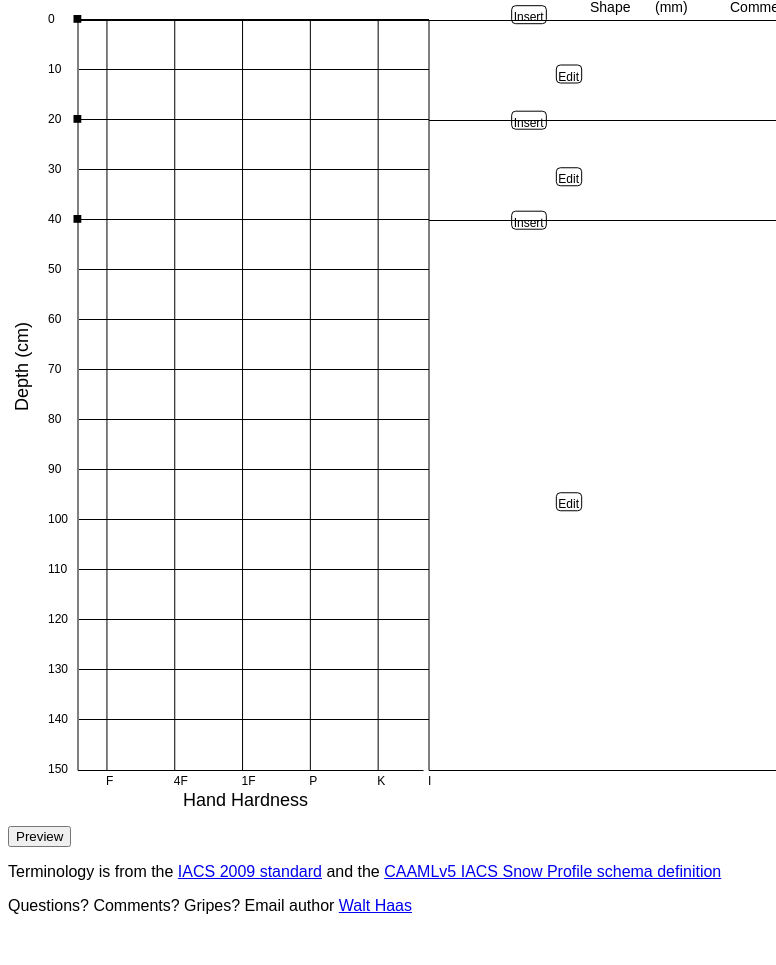
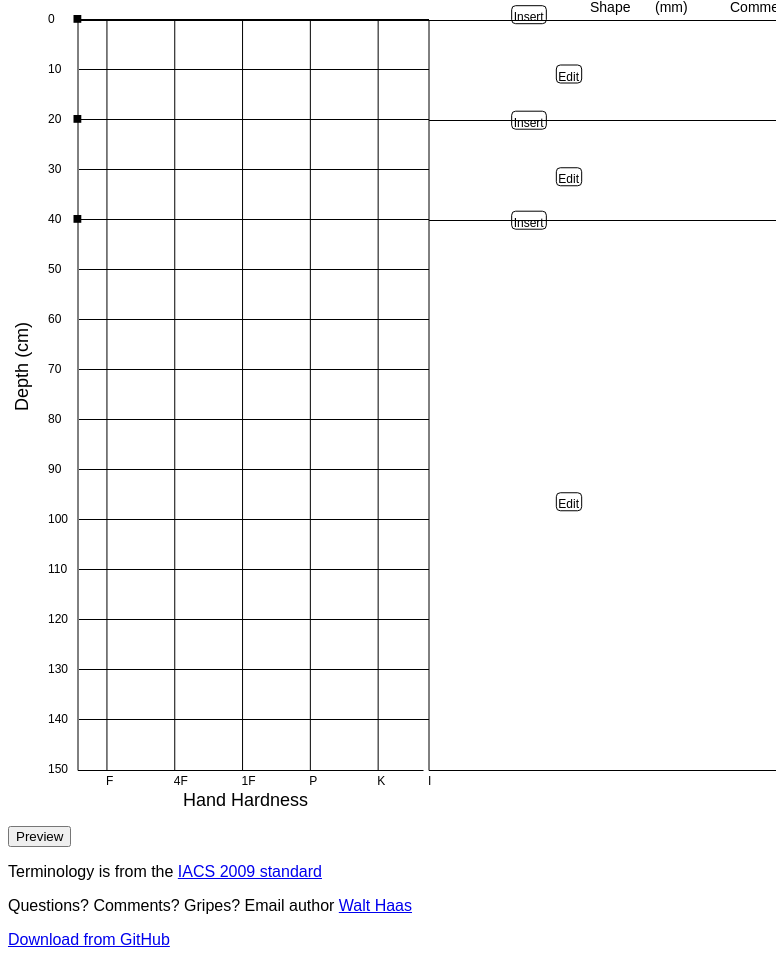
Before and after one commit to walthaas/snow_profile, a plain HTML site: page snow_profile.html in a window 1280 px wide. Shown: the part 413-1378 px from the top of the page, without its empty margins (0-776 px from the left). Before the commit the page ends 1344 px from the top, so only its background shows below. Drawn offline with Linux system fonts and the light colour scheme; a script that the page names is missing.

Commit message:
documentation

```diff
--- a/snow_profile.html
+++ b/snow_profile.html
@@ -134,11 +134,12 @@
     <button id="snow_profile_preview" style="display: block;">Preview</button>
     <p>Terminology is from the
       <a href="http://www.cryosphericsciences.org/products/snowClassification/snowclass_2009-11-23-tagged-highres.pdf">IACS 2009 standard</a>
-    and the
-    <a href="http://caaml.org/Schemas/V5.0/Profiles/SnowProfileIACS/CAAMLv5_SnowProfileIACS.xsd">CAAMLv5 IACS Snow Profile schema definition</a>
     </p><p>
     Questions? Comments? Gripes?  Email author
     <a href="mailto:haas@xmission.com">Walt Haas</a>
     </p>
+    <p>
+      <a href="https://github.com/walthaas/snow_profile">Download from GitHub</a>
+    </p>
   </body>
 </html>
```
Also changed, not shown: js/package.json (+5 -5 lines), README.md.
